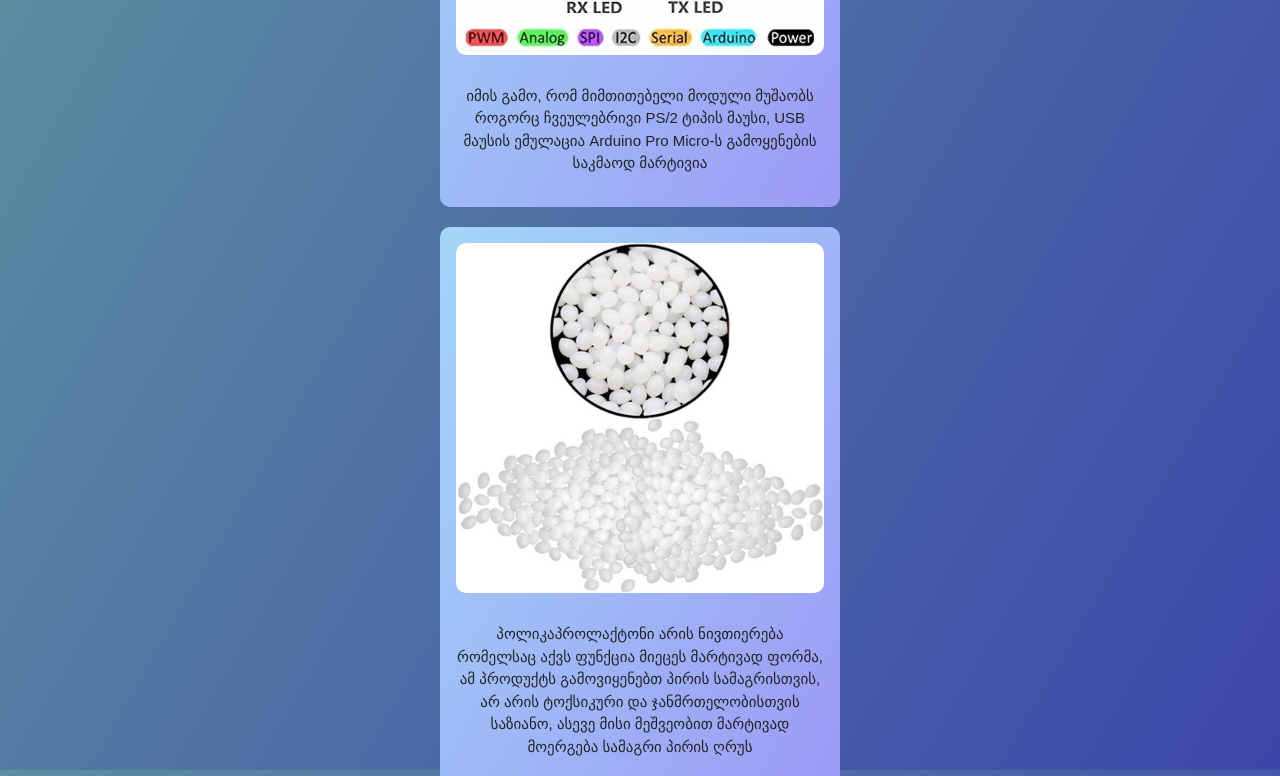
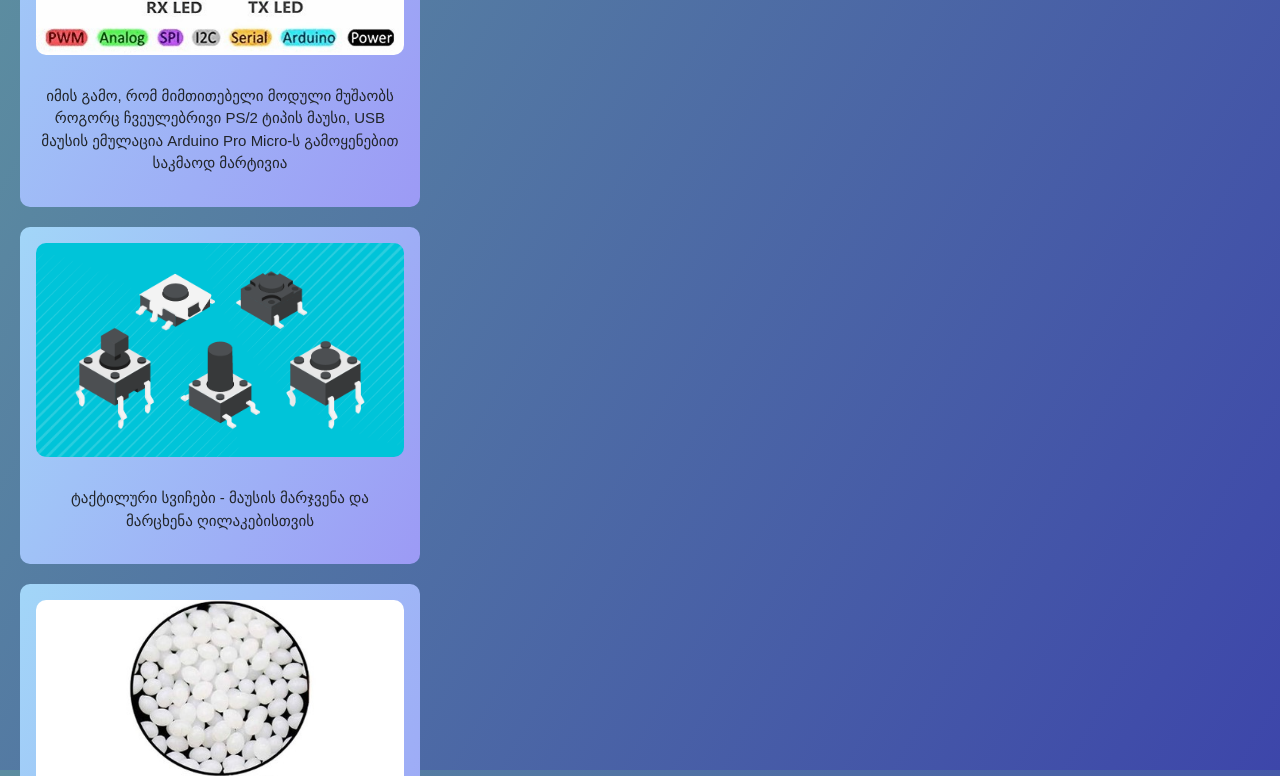
Before and after one commit to Giorgi-Ketelauri1/final_project_site, a plain HTML site: page natsilebi.html in a window 1280 px wide. Shown: the part 830-1606 px from the top of the page. Drawn offline with nearby package versions, Linux system fonts and the light colour scheme.

Commit message:
Update natsilebi.html

```diff
--- a/natsilebi.html
+++ b/natsilebi.html
@@ -3,12 +3,19 @@
   <head>
     <link rel="stylesheet" href="css/natsilebi.css" />
     <link rel="stylesheet" href="css/reset.css" />
+
     <meta charset="UTF-8" />
     <title>ენის-მაუსი</title>
     <link rel="stylesheet" href="https://stackpath.bootstrapcdn.com/bootstrap/4.3.1/css/bootstrap.min.css" integrity="sha384-ggOyR0iXCbMQv3Xipma34MD+dH/1fQ784/j6cY/iJTQUOhcWr7x9JvoRxT2MZw1T" crossorigin="anonymous">
   </head>
+
   <body>
-    <!-- Header -->
+
+
+
+
+    <!-- ჰედერი დასაწყისი -->
+
     <div class="header">
         <i>
           <img class="logo" src="img/Iliaunilogo.png" alt="">
@@ -18,34 +25,63 @@
         <a href="shesaxeb.html">შესახებ</a>
     </div>
 
-    <!-- Main Content -->
-    <div class="container">
+<!-- ჰედერი დასასრული -->
+
+
+
+
 <div class="megabox">
+
+        <div class="megabox1">
+
                       <div class="inside">
                         <img class="design" src="img/stick.jpg">
+
                           <p class="p1">
                             მიმთითებელი მოდული, რომელიც სტანდარტული მაუსის ფუნქციაც შეასრულებს, კერძოდ - ისრის მოძრაობას
                           </p>
+
                         </div>
+
                       <div class="inside">
                             <img class="arduino" alt="qr-code" src="img/Picture2.jpg" />
                               <p>
-                    იმის გამო, რომ მიმთითებელი მოდული მუშაობს როგორც ჩვეულებრივი PS/2 ტიპის მაუსი, USB მაუსის ემულაცია Arduino Pro Micro-ს გამოყენების საკმაოდ მარტივია
+                                  იმის გამო, რომ მიმთითებელი მოდული მუშაობს როგორც ჩვეულებრივი PS/2 ტიპის მაუსი, USB მაუსის ემულაცია Arduino Pro Micro-ს გამოყენებით საკმაოდ მარტივია
                               </p>
                             </div>
+
+
+                      <div class="inside">
+                              <img class="arduino" alt="qr-code" src="img/switch.png" />
+                                <p>
+                                    ტაქტილური სვიჩები - მაუსის მარჯვენა და მარცხენა ღილაკებისთვის
+                                </p>
+                      </div>
+
+        </div>
+
+
+        <div class="megabox1">
+
                       <div class="inside">
                         <img class="kapi" src="img/poly.jpg" />
+
                           <p>
                               პოლიკაპროლაქტონი არის ნივთიერება რომელსაც აქვს ფუნქცია მიეცეს მარტივად ფორმა, ამ პროდუქტს გამოვიყენებთ პირის სამაგრისთვის, არ არის ტოქსიკური და ჯანმრთელობისთვის საზიანო, ასევე მისი მეშვეობით მარტივად მოერგება სამაგრი პირის ღრუს
                           </p>
+
                       </div>
+
                       <div class="inside">
                           <img class="kapi" src="img/cable.jpg" />
+
                             <p>
                                 თხელი ლენტის სადენი - გამოიყენება მიმთითებელი მოდულისა და არდუინოს მიკროკონტროლერის დასაკავშირებლად
                             </p>
+
                         </div>
         </div>
+
 </div>
   </body>
 </html>
```
Lines whose indentation alone changed are shown as unchanged.
